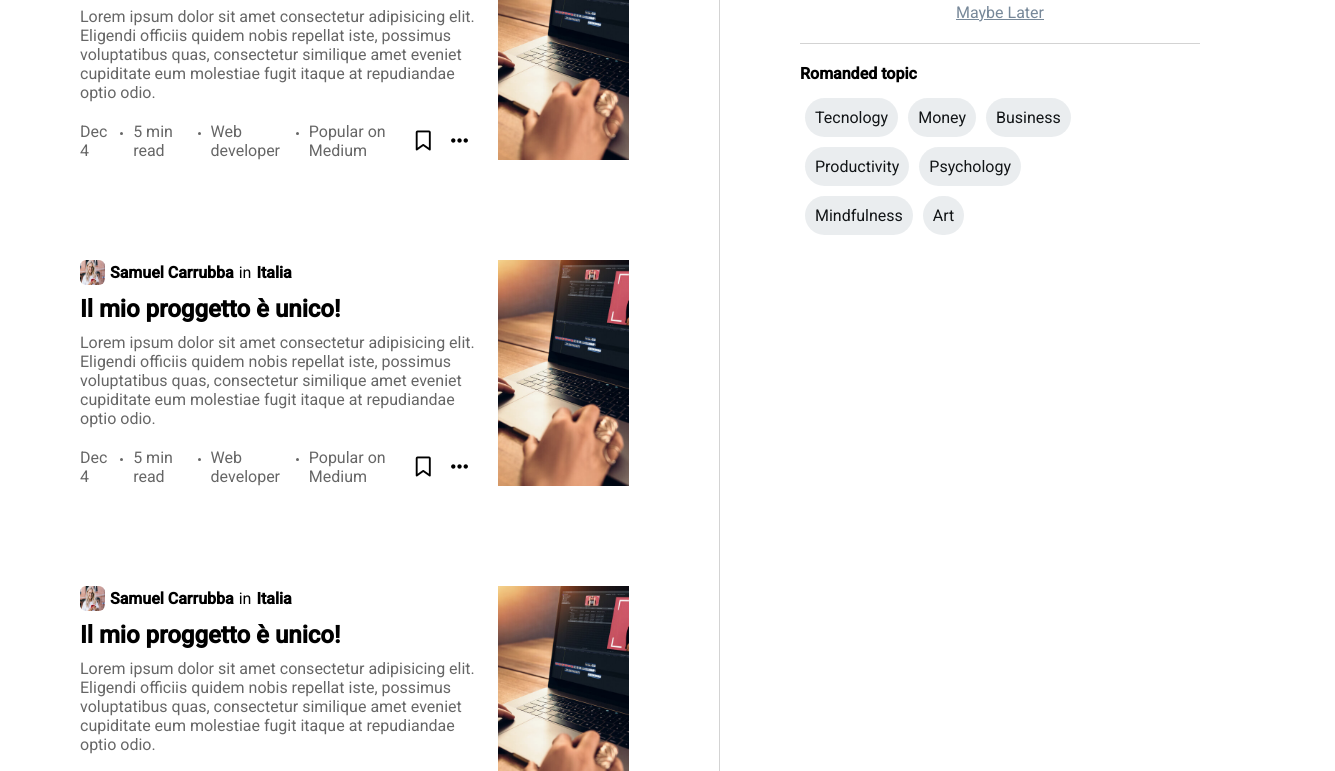
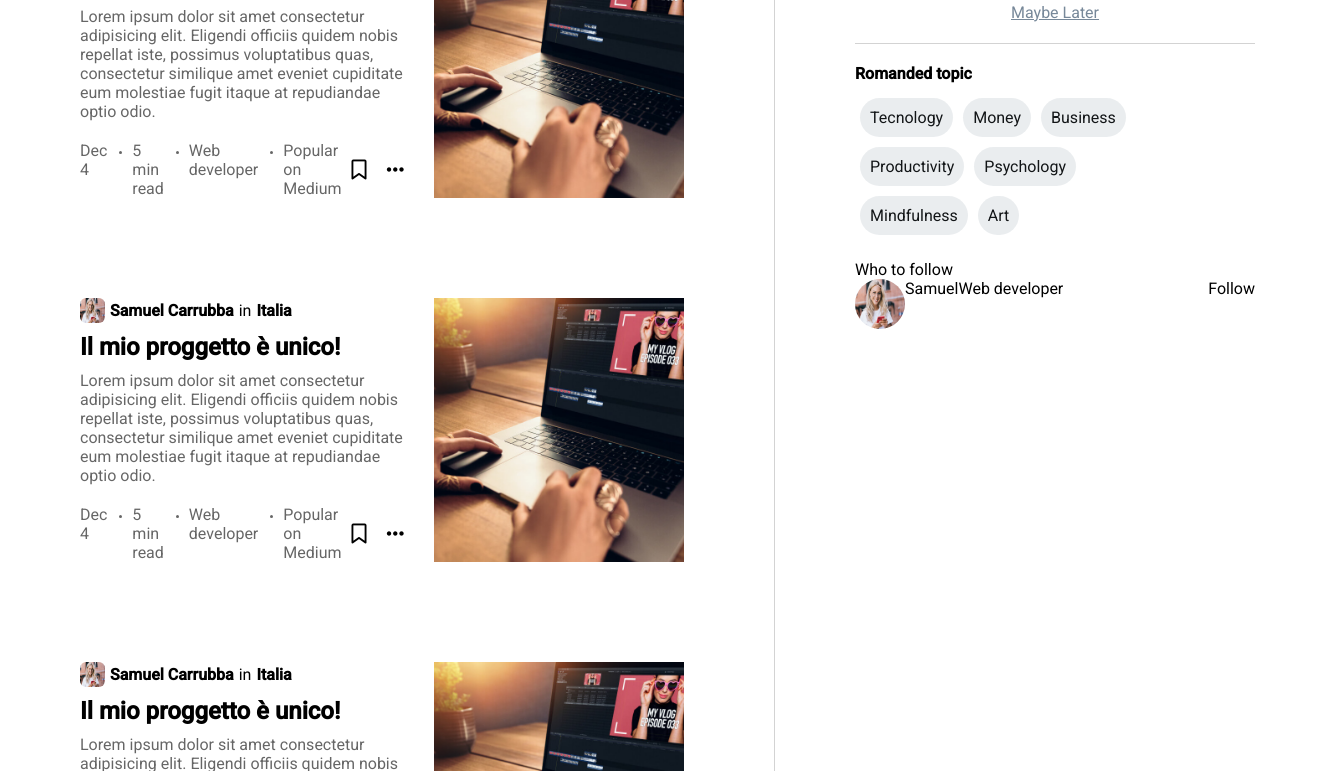
Before and after one commit to carrubbasamuel/M1D8, a plain HTML site: page index.html in a window 1280 px wide. Shown: the part 296-1067 px from the top of the page, 1335 px wide, since content can reach past the window. Drawn offline with Linux system fonts and the light colour scheme.

Commit message:
commit tre

```diff
--- a/index.html
+++ b/index.html
@@ -77,12 +77,17 @@
 
                     <!-- Right Area -->
 
-                    <img src="asset/Video-2.jpg" alt="">
+
+                    <div class="flex art-img">
+                        <img src="asset/Video-2.jpg" alt="">
+                        <i class="fa-solid fa-book-open-reader"></i>
+                    </div>
 
                 </div>
-                <!-- Article Box-->
 
-                <div class="flex art-box">
+                 <!-- Article Box-->
+
+                 <div class="flex art-box">
 
 
                     <!-- Left Area -->
@@ -111,13 +116,17 @@
 
                     <!-- Right Area -->
 
-                    <img src="asset/Video-2.jpg" alt="">
+
+                    <div class="flex art-img">
+                        <img src="asset/Video-2.jpg" alt="">
+                        <i class="fa-solid fa-book-open-reader"></i>
+                    </div>
 
                 </div>
 
-                <!-- Article Box-->
+                 <!-- Article Box-->
 
-                <div class="flex art-box">
+                 <div class="flex art-box">
 
 
                     <!-- Left Area -->
@@ -146,13 +155,17 @@
 
                     <!-- Right Area -->
 
-                    <img src="asset/Video-2.jpg" alt="">
+
+                    <div class="flex art-img">
+                        <img src="asset/Video-2.jpg" alt="">
+                        <i class="fa-solid fa-book-open-reader"></i>
+                    </div>
 
                 </div>
 
-                <!-- Article Box-->
+                 <!-- Article Box-->
 
-                <div class="flex art-box">
+                 <div class="flex art-box">
 
 
                     <!-- Left Area -->
@@ -181,13 +194,17 @@
 
                     <!-- Right Area -->
 
-                    <img src="asset/Video-2.jpg" alt="">
+
+                    <div class="flex art-img">
+                        <img src="asset/Video-2.jpg" alt="">
+                        <i class="fa-solid fa-book-open-reader"></i>
+                    </div>
 
                 </div>
 
-                <!-- Article Box-->
+                 <!-- Article Box-->
 
-                <div class="flex art-box">
+                 <div class="flex art-box">
 
 
                     <!-- Left Area -->
@@ -216,13 +233,17 @@
 
                     <!-- Right Area -->
 
-                    <img src="asset/Video-2.jpg" alt="">
+
+                    <div class="flex art-img">
+                        <img src="asset/Video-2.jpg" alt="">
+                        <i class="fa-solid fa-book-open-reader"></i>
+                    </div>
 
                 </div>
 
-                <!-- Article Box-->
+                 <!-- Article Box-->
 
-                <div class="flex art-box">
+                 <div class="flex art-box">
 
 
                     <!-- Left Area -->
@@ -251,13 +272,17 @@
 
                     <!-- Right Area -->
 
-                    <img src="asset/Video-2.jpg" alt="">
+
+                    <div class="flex art-img">
+                        <img src="asset/Video-2.jpg" alt="">
+                        <i class="fa-solid fa-book-open-reader"></i>
+                    </div>
 
                 </div>
 
-                <!-- Article Box-->
+                 <!-- Article Box-->
 
-                <div class="flex art-box">
+                 <div class="flex art-box">
 
 
                     <!-- Left Area -->
@@ -286,7 +311,11 @@
 
                     <!-- Right Area -->
 
-                    <img src="asset/Video-2.jpg" alt="">
+
+                    <div class="flex art-img">
+                        <img src="asset/Video-2.jpg" alt="">
+                        <i class="fa-solid fa-book-open-reader"></i>
+                    </div>
 
                 </div>
 
@@ -331,6 +360,19 @@
                 </div>
 
 
+                <div class="flex follow">
+                    <p>Who to follow</p>
+                    <div class="flex suggest-profile">
+                        <div class="flex name">
+                            <img class="fw-img" src="asset/prof-1.jpg" alt="">
+                            <span>Samuel</span>
+                            <span>Web developer</span>
+                        </div>
+                        <div class="button-fw">Follow</div>
+                    </div>
+                </div>
+
+
             </div>
         </div>
     </main>
--- a/style.css
+++ b/style.css
@@ -104,11 +104,6 @@ div#left-side{
 /*--------------Article side(left-side)------------------*/
 
 
-div#right-side{
-    padding: 0 80px;
-    flex-flow: column wrap;
-    align-items: center;
-}
 
 
 /*-------------Chooise--------------*/
@@ -224,33 +219,66 @@ div.art-bottom>div.flex.art-bott{
 
 /*Immage Media*/
 
-div.art-box>img{
-    width: 30%;
-    position: relative;
+div.art-box>div.art-img>img{
+    width: 250px;
+    height: auto;
     object-fit: cover;
-    padding: 0 20px;
+
 }
 
-div.art-box>img::before{
+div.art-box>div.art-img{
+    position: relative;
+    margin: 0 20px;
+}
+
+div.art-box>div.art-img::before {
     content: "";
     position: absolute;
-    top: 0;bottom: 0;left: 0;right: 0;
-    background-color: rgba(135, 44, 44, 0.311);
-    transform: scale(1);
-    z-index: 0;
-    transition: all .3s ease-out;
+    top: 0;
+    bottom: 0;
+    left: 0;
+    right: 0;
+    background-color: rgba(0, 0, 0, 0.5);
+    opacity: 0;
+    transition: opacity 0.3s ease-out;
 }
 
-div.art-box>img:hover::before{
-    transform: scale(2);
-    z-index: 2;
+div.art-box>div.art-img:hover::before{
+    opacity: 1;
 }
+
+div.art-box>div.art-img>i{
+    color: rgba(255, 255, 255, 0.449);
+    font-size: 32px;
+    position: absolute;
+    top: 80px;
+    left: 100px;
+    transition: all 0.4s ease-out;
+    transform: scale(0);
+}
+
+
+
+div.art-box>div.art-img:hover i{
+    transform: scale(1);
+}
+
+
+
+
+
 
 
 
 
 /*-------------------Right Side----------------------*/
 
+
+div#right-side{
+    padding: 0 80px;
+    flex-flow: column wrap;
+    align-items: center;
+}
 
 
 
@@ -370,3 +398,31 @@ div.topic>ul.bt-topic>li::before{
 div.topic>ul.bt-topic>li:hover::before{
     transform: scale(1.1);
 }
+
+
+
+/*-----------Follow racommanded-----------*/
+
+div.follow{
+    flex-flow:column  wrap;
+    padding-top: 20px;
+    width: 100%;
+    justify-content: space-between;
+}
+
+img.fw-img{
+    width: 50px;
+    height: 50px;
+    border-radius: 50%;
+}
+
+
+div#right-side>p{
+    font-weight: bold;
+    padding-bottom: 10px;
+    align-items: start;
+}
+
+div.suggest-profile{
+    justify-content: space-between;
+}
```
